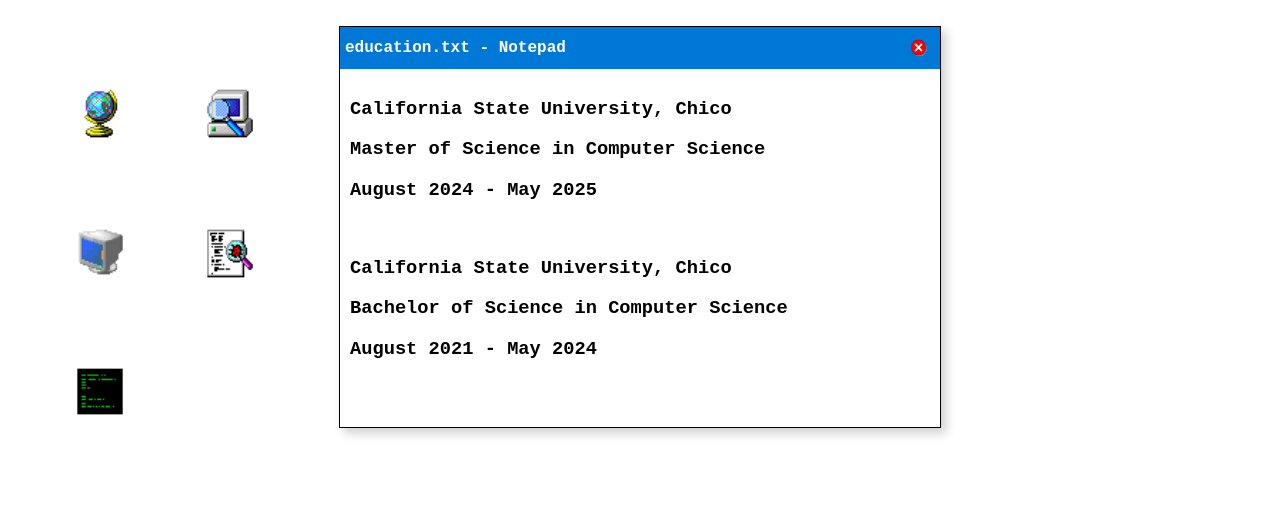
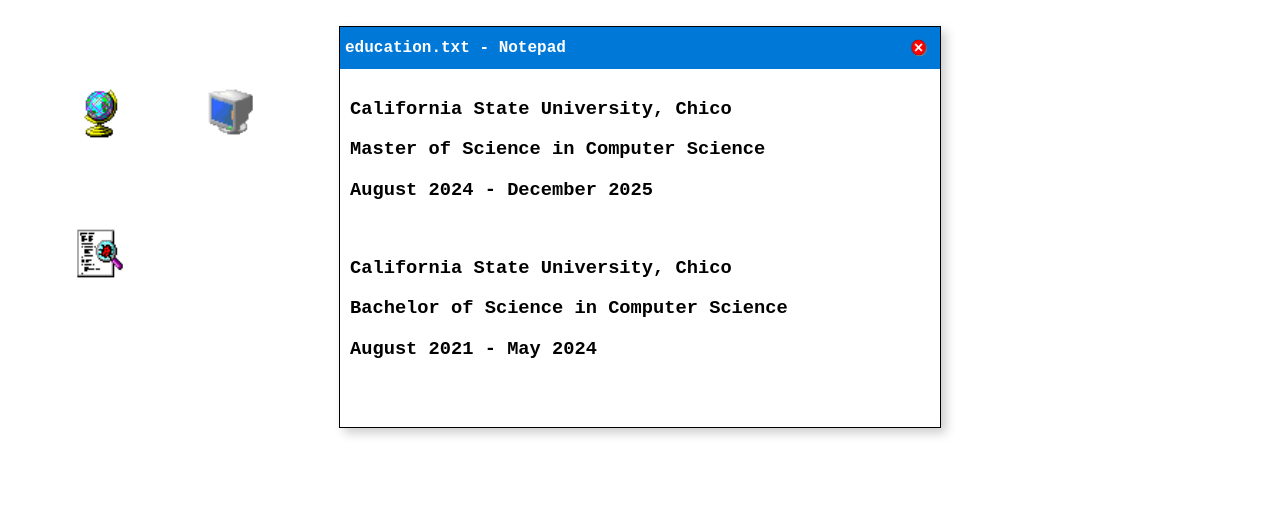
Before and after one commit to n0rq1/Resume, a React (Create React App) app: page / in a window 1280 px wide. Both pictures are taken after a click on the element "education.txt". Shown: the part 173-683 px from the top of the page. Built offline with nearby package versions, Linux system fonts and the light colour scheme.

Commit message:
updated with new experience and cleaned up

```diff
--- a/src/App.css
+++ b/src/App.css
@@ -216,8 +216,8 @@
 }
 
 .experience-file {
-  width: 550px;
-  height: 400px;
+  width: auto;
+  height: auto;
   background: white;
   border: 1px solid black;
   position: absolute;
@@ -292,8 +292,8 @@
 }
 
 .capstone-file {
-  width: 50%;
-  height: 65%;
+  width: auto;
+  height: auto;
   background: white;
   border: 1px solid black;
   position: absolute;
@@ -312,7 +312,7 @@
   width: 100%;
 }
 .capstone-pic {
-  padding-bottom: 5%;
+  padding: 5%;
   max-width: 75%;
   max-height: 75%;
   object-fit: contain;
--- a/src/App.js
+++ b/src/App.js
@@ -5,7 +5,6 @@
 import textIcon from './images/textIcon.png';
 import gradIcon from './images/education.png';
 import expIcon from './images/experience.png';
-import researchIcon from './images/research.png';
 import closeIcon from './images/closeIcon.png';
 import linkedIn from './images/linkedin-icon.png';
 import twitterIcon from './images/twitter.png';
@@ -77,10 +76,6 @@
           <img src={expIcon} alt="Experience" />
           <span>experience.txt</span>
         </div>
-        <div className="desktop-icon" onClick={() => openApp('research')}>
-          <img src={researchIcon} alt="Research" />
-          <span>research.txt</span>
-        </div>
         <div className="desktop-icon" onClick={() => openApp('contact')}>
           <img src={emailIcon} alt="Contact" />
           <span>contact.txt</span>
@@ -89,12 +84,6 @@
         <div className="desktop-icon" onClick={() => openApp('capstone')}>
           <img src={capstoneIcon} alt="Capstone" />
           <span>capstone.pdf</span>
-        </div>
-
-        <div className="desktop-icon" onClick={() => openApp('coursework')}>
-          <img src={courseworkIcon} alt="Coursework" />
-          <span>relevant-</span>
-          <span>courses.txt</span>
         </div>
 
       </div>
@@ -111,7 +100,6 @@
               {app === 'about' && <img src={textIcon} alt="About App" />}
               {app === 'education' && <img src={gradIcon} alt="Education App" />}
               {app === 'experience' && <img src={expIcon} alt="Experience App" />}
-              {app === 'research' && <img src={researchIcon} alt="Research App" />}
               {app === 'capstone' && <img src={capstoneIcon} alt="Capstone App" />}
               {app === 'coursework' && <img src={courseworkIcon} alt="Coursework App" />}
             </div>
@@ -167,6 +155,13 @@
           </div>
 
           <div className="experience-file-content">
+            <h3>Apprentice DevOps Engineer</h3>
+            <p>Liatrio</p>
+            <p>June 2025 - Present </p>
+            <p> ∙ 6 month long apprenticeship with Liatrio! </p>
+          </div>
+
+          <div className="experience-file-content">
             <h3>Technical Teaching Assistant</h3>
             <p>California State University, Chico</p>
             <p>January 2024 - June 2024 </p>
@@ -174,6 +169,7 @@
             <p> ∙ Reviewed code and reports within the professor’s allocated timeline </p>
             <p> ∙ Assisted students in troubleshooting project issues by debugging code and clarifying concepts </p>
           </div>
+
         </div>
       )}
 
@@ -187,7 +183,7 @@
           <div className="education-file-content">
             <h3>California State University, Chico</h3>
             <h3>Master of Science in Computer Science</h3>
-            <h3>August 2024 - May 2025</h3>
+            <h3>August 2024 - December 2025</h3>
             <br/>
             <h3>California State University, Chico</h3>
             <h3>Bachelor of Science in Computer Science</h3>
```
